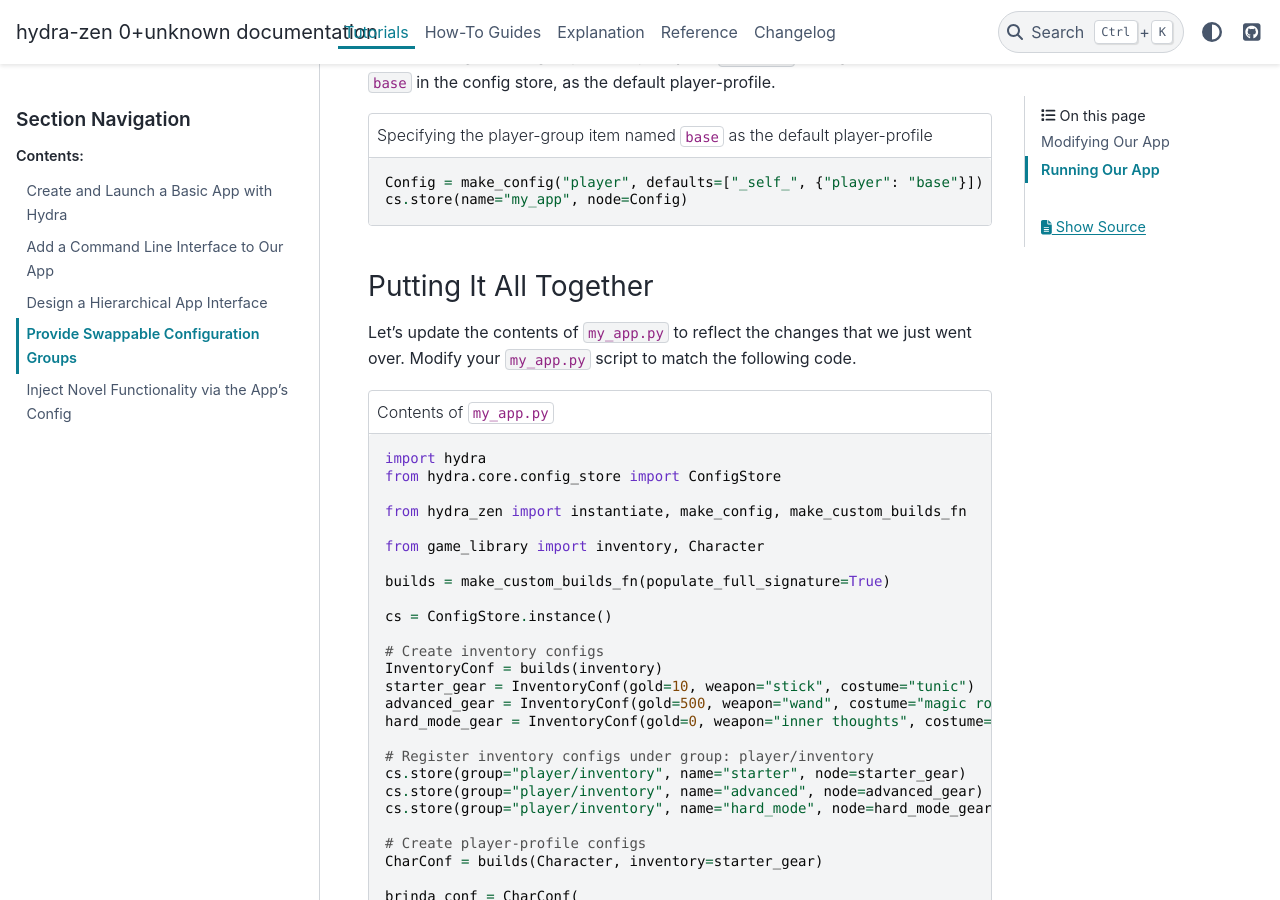
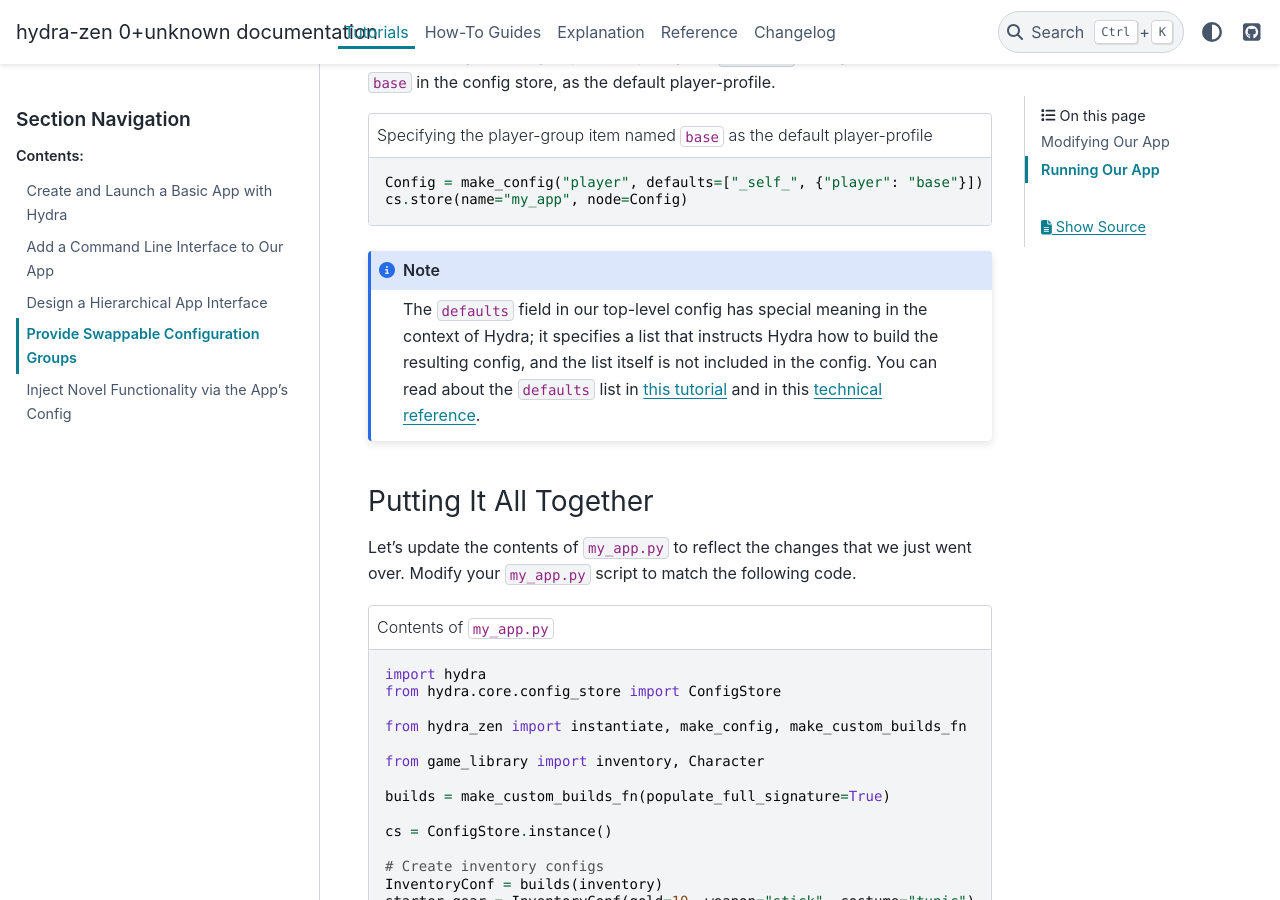
Before and after one commit to mit-ll-responsible-ai/hydra-zen, a Sphinx documentation site: the page built from docs/source/tutorials/config_groups.rst, in a window 1280 px wide and 900 px high, scrolled down 2493 px. Built offline with Sphinx 7.4.7 and the PyData theme 0.15.4, drawn with Linux system fonts in a browser that asks for light colours.

Commit message:
add note about defaults field in tutorial

```diff
--- a/docs/source/tutorials/config_groups.rst
+++ b/docs/source/tutorials/config_groups.rst
@@ -113,6 +113,14 @@ default config for that group. Let's specify the ``CharConf`` config, which we n
 
    Config = make_config("player", defaults=["_self_", {"player": "base"}])
    cs.store(name="my_app", node=Config)
+
+.. note::
+
+   The ``defaults`` field in our top-level config has special meaning in the context of
+   Hydra; it specifies a list that instructs Hydra how to build the resulting config,
+   and the list itself is not included in the config. You can read about the
+   ``defaults`` list in :hydra:`this tutorial <tutorials/structured_config/defaults>`
+   and in this :hydra:`technical reference <advanced/defaults_list>`.
 
 
 Putting It All Together
```
